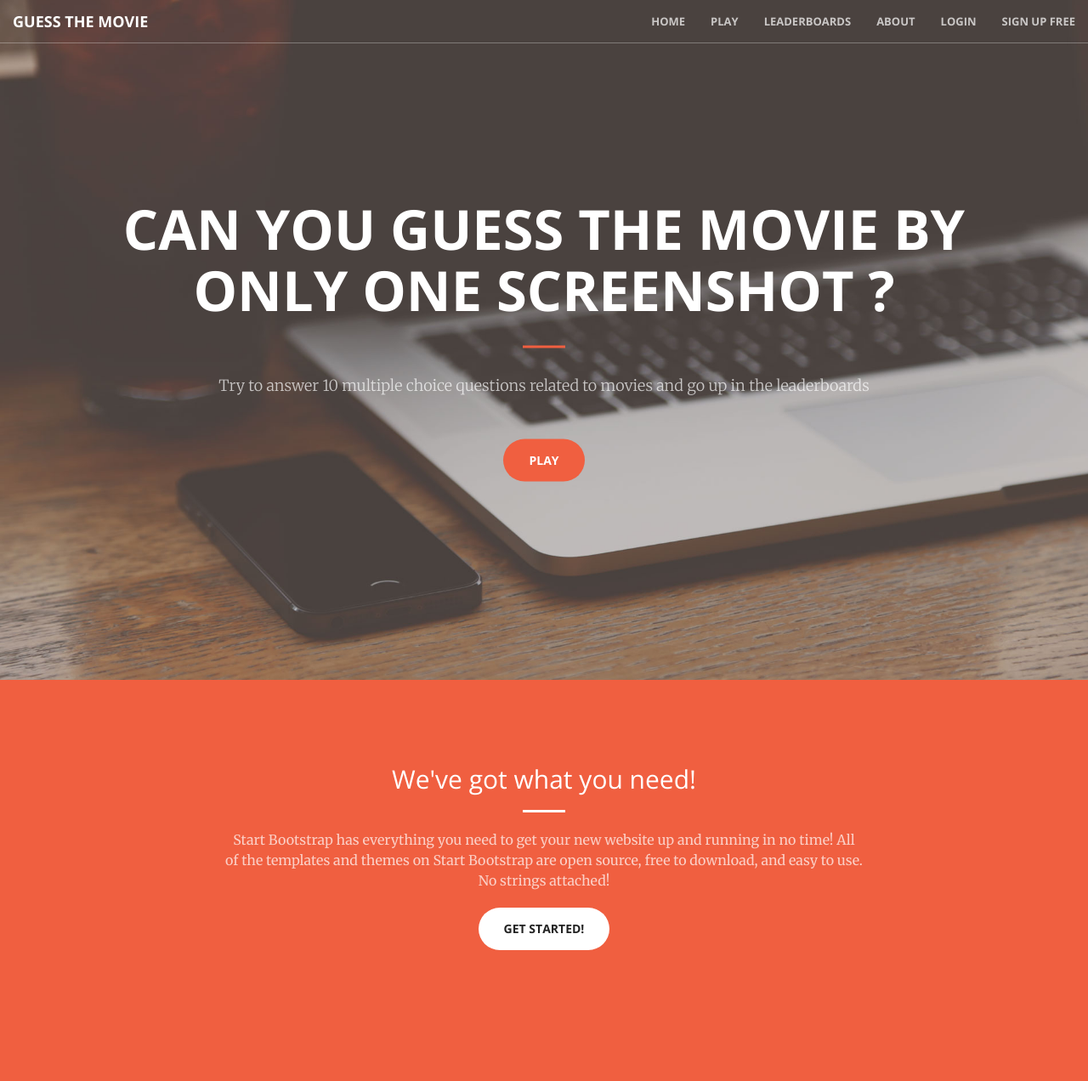
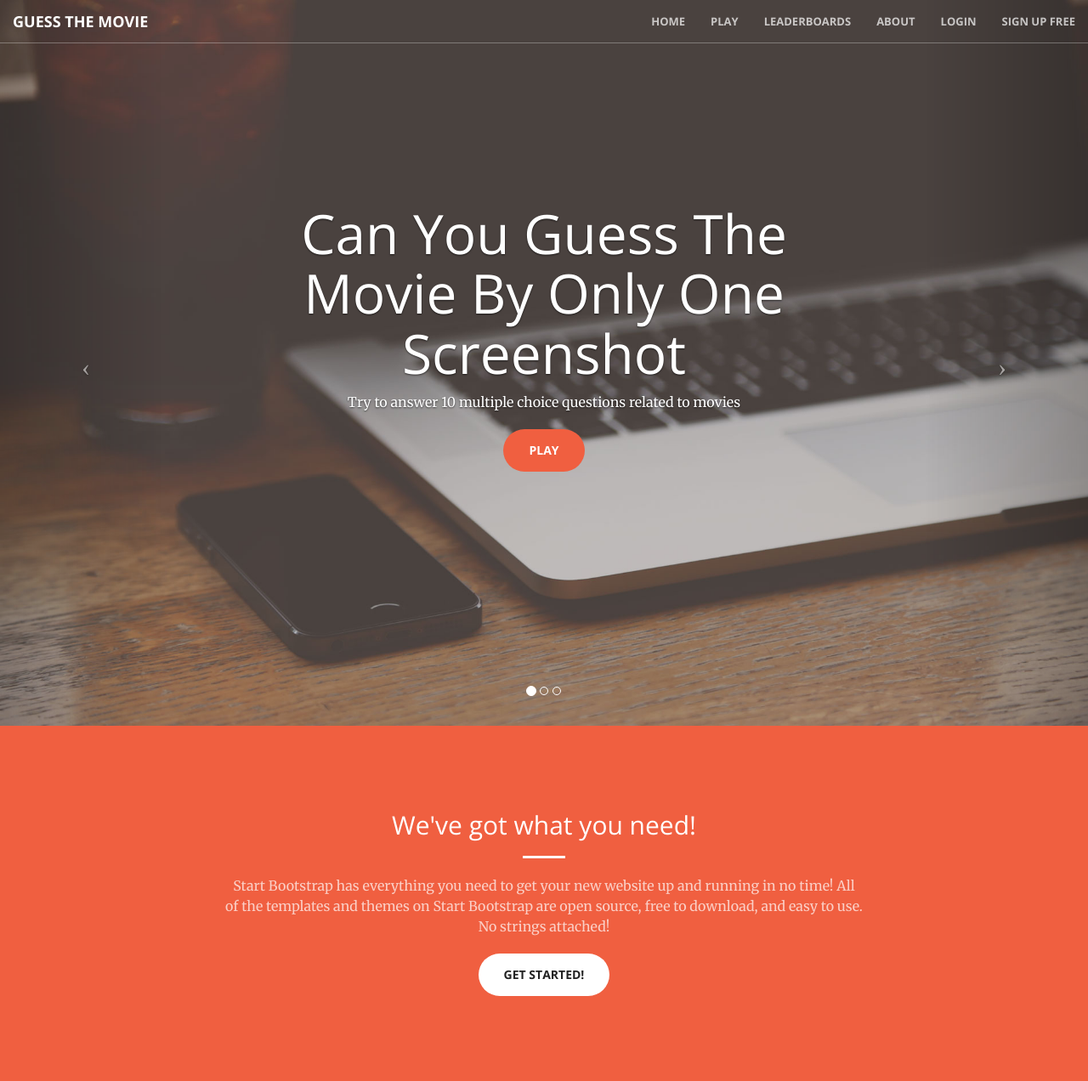
Before and after one commit to kirilhristov91/ITECH, a Django app: page /guess_the_movie/ in a window 1280 px wide. Shown: the whole page at 85% size. Before the commit the page ends 1118 px from the top, so only its background shows below. Run offline with Django 3.2, Linux system fonts and the light colour scheme; some libraries are stand-ins or nearby versions.

Commit message:
add sliding carousal

```diff
--- a/ITECH/static/css/creative.css
+++ b/ITECH/static/css/creative.css
@@ -178,7 +178,6 @@ header {
     min-height: auto;
     text-align: center;
     color: #fff;
-    background-image: url(../img/header.jpg);
     background-position: center;
     -webkit-background-size: cover;
     -moz-background-size: cover;
@@ -187,9 +186,10 @@ header {
 }
 
 header .header-content {
-    position: relative;
-    width: 100%;
-    padding: 100px 15px;
+    position: center;
+    width: 80%;
+    padding: 100px 35px;
+
     text-align: center;
 }
 
@@ -204,6 +204,10 @@ header .header-content .header-content-inner hr {
     margin: 30px auto;
 }
 
+.carousel-caption {
+    top: 200px;
+    bottom: auto;
+}
 header .header-content .header-content-inner p {
     margin-bottom: 50px;
     font-size: 16px;
--- a/ITECH/templates/guess_the_movie/index.html
+++ b/ITECH/templates/guess_the_movie/index.html
@@ -77,16 +77,50 @@
         <!-- /.container-fluid -->
     </nav>
 
+
+
     <header>
-        <div class="header-content">
-            <div class="header-content-inner">
-                <h1>Can You Guess The Movie By Only One Screenshot ?</h1>
-                <hr>
-                <p>Try to answer 10 multiple choice questions related to movies and go up in the leaderboards</p>
-                <a href="/quess_the_movie/question" class="btn btn-primary btn-xl page-scroll">Play</a>
-            </div>
-        </div>
+
+                <div class=" text-center">
+                    <div id="carousel-example-generic" class="carousel slide">
+                        <!-- Indicators -->
+                        <ol class="carousel-indicators hidden-xs">
+                            <li data-target="#carousel-example-generic" data-slide-to="0" class="active"></li>
+                            <li data-target="#carousel-example-generic" data-slide-to="1"></li>
+                            <li data-target="#carousel-example-generic" data-slide-to="2"></li>
+                        </ol>
+
+                        <!-- Wrapper for slides -->
+                        <div class="carousel-inner">
+                            <div class="item active">
+                                <img class="img-responsive img-full" src="/static/img/header.jpg" alt="">
+                                   <div class="carousel-caption">
+                                    <h1>Can You Guess The Movie By Only One Screenshot</h1>
+                                    <p>Try to answer 10 multiple choice questions related to movies</p>
+                                       <p><a class="btn btn-primary btn-xl page-scroll" href="#">Play</a></p>
+                             </div>
+                            </div>
+                            <div class="item">
+                                <img class="img-responsive img-full" src="/static/img/antman.jpg" alt="">
+                            </div>
+                            <div class="item">
+                                <img class="img-responsive img-full" src="/static/img/header.jpg" alt="">
+                            </div>
+                        </div>
+
+                        <!-- Controls -->
+                        <a class="left carousel-control" href="#carousel-example-generic" data-slide="prev">
+                            <span class="icon-prev"></span>
+                        </a>
+                        <a class="right carousel-control" href="#carousel-example-generic" data-slide="next">
+                            <span class="icon-next"></span>
+                        </a>
+                    </div>
+                </div>
+
     </header>
+
+
 
     <section class="bg-primary" id="about">
         <div class="container">
@@ -116,6 +150,13 @@
     <!-- Custom Theme JavaScript -->
     <script src="/static/js/creative.js"></script>
 
+  <!-- Script to Activate the Carousel -->
+    <script>
+    $('.carousel').carousel({
+        interval: 5000 //changes the speed
+    })
+    </script>
+
 </body>
 
 </html>
```
